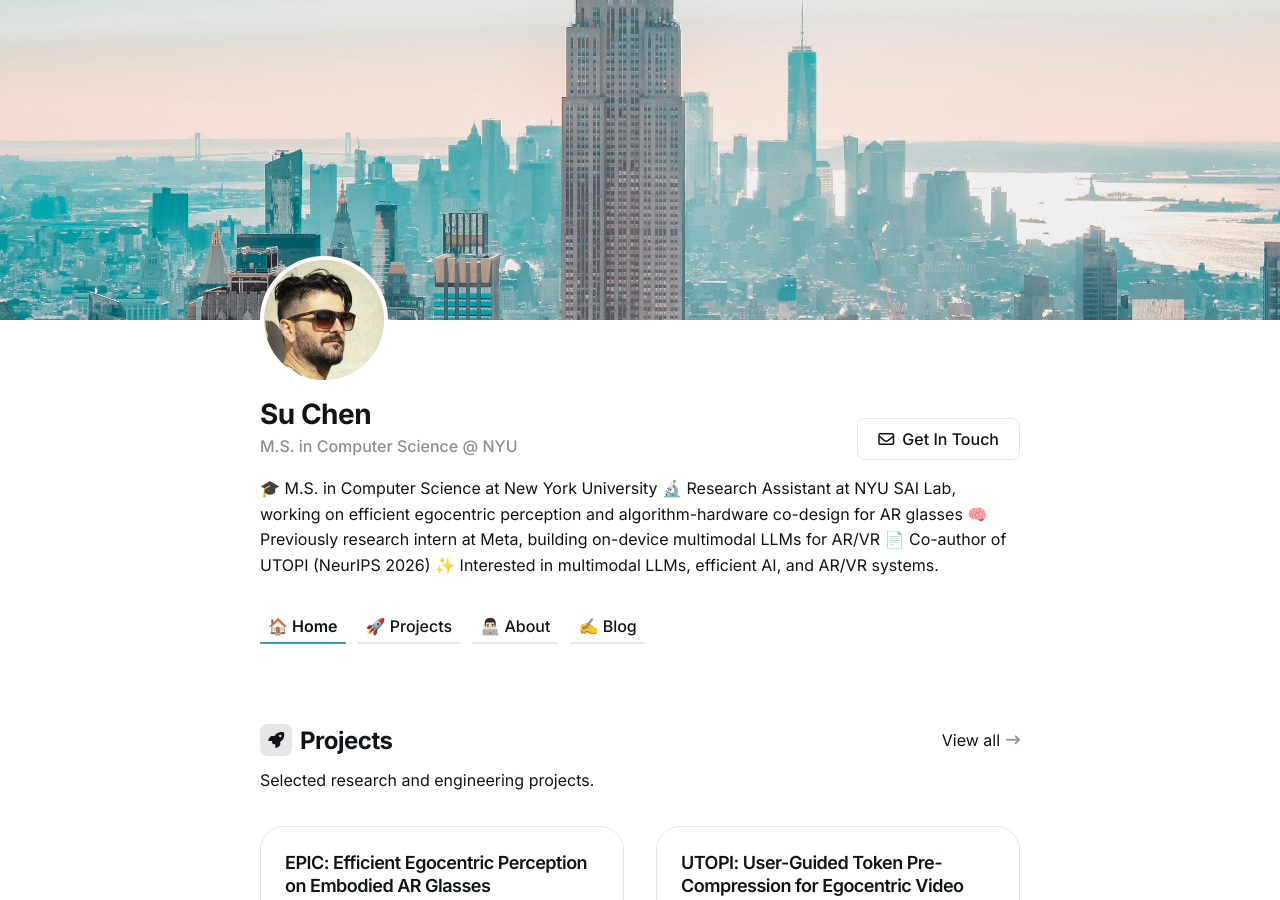
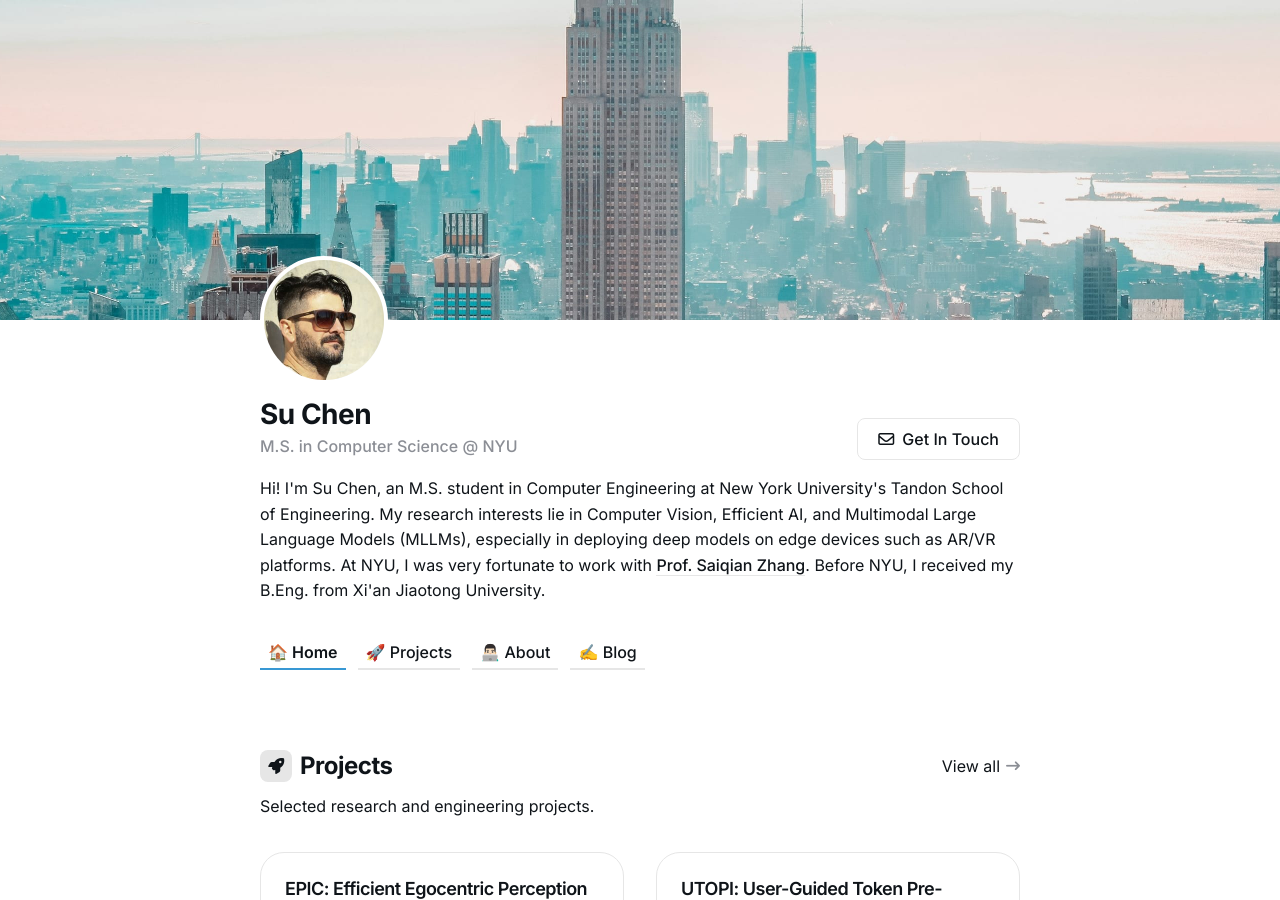
Before and after one commit to Keplarchen/Keplarchen.github.io, a Jekyll site: the page built from index.html, in a window 1280 px wide and 900 px high. Built offline with Jekyll 4.4.1, drawn with Linux system fonts in a browser that asks for light colours.

Commit message:
Update author bio and advisor homepage link
Co-Authored-By: Claude Fable 5 <noreply@anthropic.com>

```diff
--- a/_data/settings.yml
+++ b/_data/settings.yml
@@ -37,7 +37,7 @@ menu_settings:
 author:
   author_name: Su Chen
   author_role: M.S. in Computer Science @ NYU
-  author_bio: 🎓 M.S. in Computer Science at New York University 🔬 Research Assistant at NYU SAI Lab, working on efficient egocentric perception and algorithm-hardware co-design for AR glasses 🧠 Previously research intern at Meta, building on-device multimodal LLMs for AR/VR 📄 Co-author of UTOPI (NeurIPS 2026) ✨ Interested in multimodal LLMs, efficient AI, and AR/VR systems.
+  author_bio: Hi! I'm Su Chen, an M.S. student in Computer Engineering at New York University's Tandon School of Engineering. My research interests lie in Computer Vision, Efficient AI, and Multimodal Large Language Models (MLLMs), especially in deploying deep models on edge devices such as AR/VR platforms. At NYU, I was very fortunate to work with <a href="https://www.saiqianzhang.com/" target="_blank">Prof. Saiqian Zhang</a>. Before NYU, I received my B.Eng. from Xi'an Jiaotong University.
   author_avatar: '/images/01-1.jpg' # TODO: replace with your own avatar
   cta_button_text: Get In Touch
   cta_button_link: 'mailto:sc11057@nyu.edu'
--- a/_pages/about.md
+++ b/_pages/about.md
@@ -7,7 +7,7 @@ image: '/images/01-2.jpg'
 page_cover: '/images/01.jpg'
 ---
 
-I am an M.S. student in Computer Science at **New York University** (2024 – 2026) and a research assistant at **NYU SAI Lab**, advised by Prof. Sai Qian Zhang. My research sits at the intersection of **multimodal large language models**, **efficient AI**, and **AR/VR systems** — making foundation models practical on resource-constrained devices such as smart glasses.
+I am an M.S. student in Computer Science at **New York University** (2024 – 2026) and a research assistant at **NYU SAI Lab**, advised by [Prof. Saiqian Zhang](https://www.saiqianzhang.com/). My research sits at the intersection of **multimodal large language models**, **efficient AI**, and **AR/VR systems** — making foundation models practical on resource-constrained devices such as smart glasses.
 
 Previously, I was a research intern at **Meta**, where I worked on on-device multimodal LLMs for AR/VR: gaze- and motion-guided visual token compression, multi-agent data generation pipelines, and distributed fine-tuning of Qwen2.5-VL on egocentric video understanding tasks.
 
```
